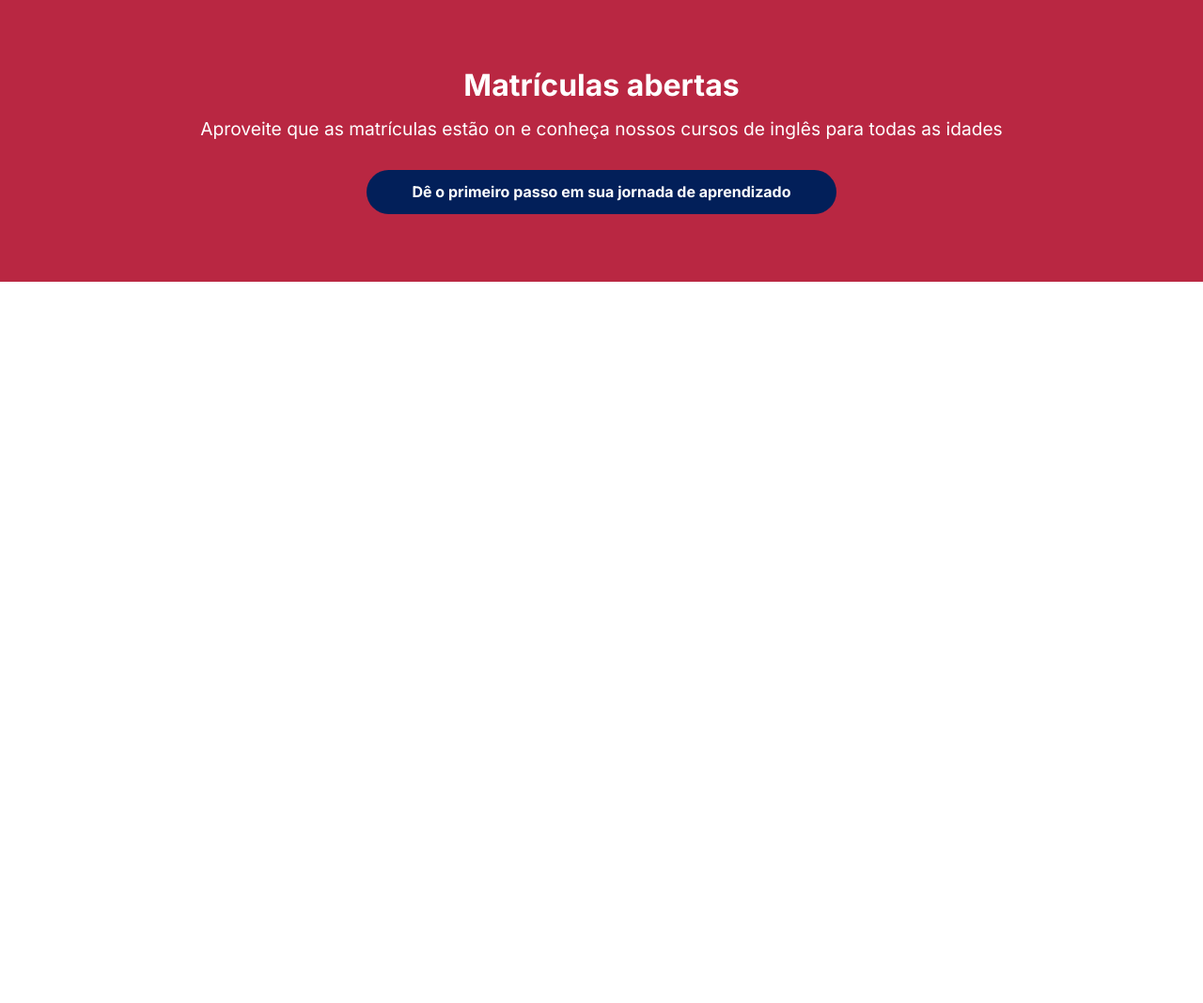
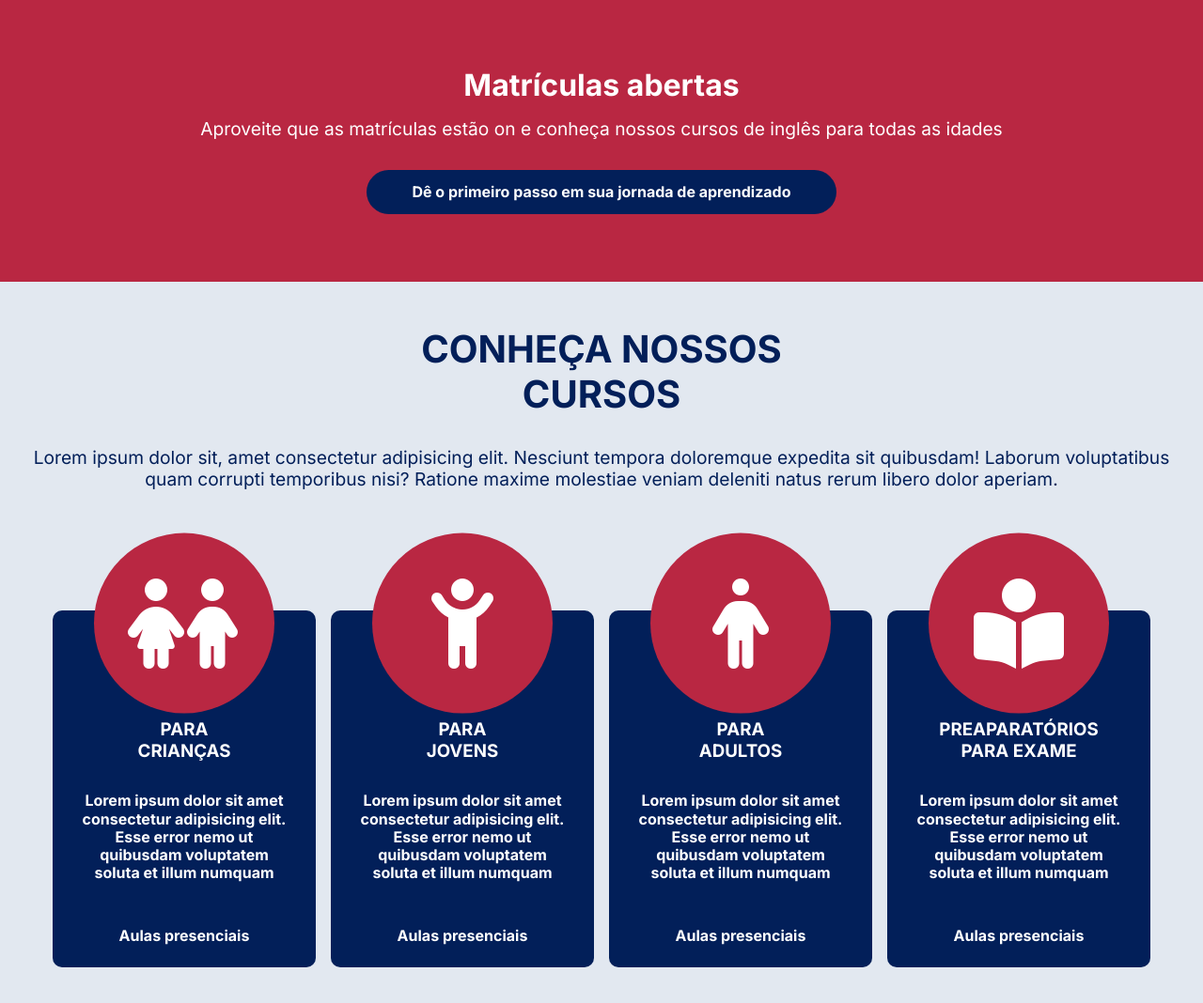
Before and after one commit to viitones/Infinity-web-page, a plain HTML site: page index.html in a window 1280 px wide. Shown: the part 2046-3114 px from the top of the page at 94% size. Before the commit the page ends 2346 px from the top, so only its background shows below. Drawn offline with Linux system fonts and the light colour scheme.

Commit message:
courses section

```diff
--- a/index.html
+++ b/index.html
@@ -8,7 +8,9 @@
   <meta name="viewport" content="width=device-width, initial-scale=1.0">
 
   <link rel="stylesheet" href="./styles/index.css">
+  <link rel="stylesheet" href="https://cdnjs.cloudflare.com/ajax/libs/font-awesome/6.6.0/css/all.min.css" integrity="sha512-Kc323vGBEqzTmouAECnVceyQqyqdsSiqLQISBL29aUW4U/M7pSPA/gEUZQqv1cwx4OnYxTxve5UMg5GT6L4JJg==" crossorigin="anonymous" referrerpolicy="no-referrer" />
   <link href="https://fonts.googleapis.com/css2?family=Inter:ital,opsz,wght@0,14..32,100..900;1,14..32,100..900&display=swap" rel="stylesheet">
+
 
   <title>Infinity Institute</title>
 </head>
@@ -102,5 +104,53 @@
       <a href="#">Dê o primeiro passo em sua jornada de aprendizado</a>
     </div>
   </section>
+
+  <section class="courses">
+    <div class="container">
+      <article>
+        <h2>CONHEÇA NOSSOS <br> CURSOS</h2>
+        <p>Lorem ipsum dolor sit, amet consectetur adipisicing elit. Nesciunt tempora doloremque expedita sit quibusdam! Laborum voluptatibus quam corrupti temporibus nisi? Ratione maxime molestiae veniam deleniti natus rerum libero dolor aperiam.</p>
+      </article>
+
+      <div class="cards">
+
+        <div class="card">
+          <div class="image">
+            <i class="fa-solid fa-children"></i>
+          </div>
+          <h3>PARA <br> CRIANÇAS</h3>
+          <p>Lorem ipsum dolor sit amet consectetur adipisicing elit. Esse error nemo ut quibusdam voluptatem soluta et illum numquam</p>
+          <p>Aulas presenciais</p>
+        </div>
+
+        <div class="card">
+          <div class="image">
+            <i class="fa-solid fa-child-reaching"></i>
+          </div>
+          <h3>PARA <br> JOVENS</h3>
+          <p>Lorem ipsum dolor sit amet consectetur adipisicing elit. Esse error nemo ut quibusdam voluptatem soluta et illum numquam</p>
+          <p>Aulas presenciais</p>
+        </div>
+
+        <div class="card">
+          <div class="image">
+            <i class="fa-solid fa-person"></i>
+          </div>
+          <h3>PARA <br> ADULTOS</h3>
+          <p>Lorem ipsum dolor sit amet consectetur adipisicing elit. Esse error nemo ut quibusdam voluptatem soluta et illum numquam</p>
+          <p>Aulas presenciais</p>
+        </div>
+
+        <div class="card">
+          <div class="image">
+            <i class="fa-solid fa-book-reader"></i>
+          </div>
+          <h3>PREAPARATÓRIOS <br> PARA EXAME</h3>
+          <p>Lorem ipsum dolor sit amet consectetur adipisicing elit. Esse error nemo ut quibusdam voluptatem soluta et illum numquam</p>
+          <p>Aulas presenciais</p>
+        </div>
+      </div>
+    </div>
+  </section>
 </body>
 </html>
--- /dev/null
+++ b/styles/courses.css
@@ -0,0 +1,95 @@
+.courses {
+  background-color: #E2E8F0;
+  padding-block: 3rem;
+}
+
+.courses .container {
+  display: flex;
+  flex-direction: column;
+  align-items: center;
+  justify-content: center;
+
+  margin-inline: auto;
+}
+
+.courses article {
+  text-align: center;
+  color: var(--blue);
+}
+
+.courses article h2 {
+  font-size: 2.5rem;
+  margin-bottom: 2rem;
+}
+
+.courses article p {
+  font-size: 1.2rem;
+  margin-bottom: 2rem;
+}
+
+
+/* cards */
+
+.cards {
+  display: flex;
+  flex-wrap: wrap;
+  align-items: center;
+  justify-content: center;
+}
+
+.image {
+  background-color: var(--red);
+  border-radius: 999px;
+
+  width: 12rem;
+  height: 12rem;
+
+  margin-top: -50%;
+  transform: translateY(30%);
+
+  display: flex;
+  align-items: center;
+  justify-content: center;
+}
+
+.image {
+  font-size: 6rem;
+}
+
+.card {
+  margin-top: 6rem;
+
+  text-align: center;
+  background-color: var(--blue);
+  max-width: 17.5rem;
+  padding-bottom: 1.5rem;
+
+  border-radius: 10px;
+
+  font-weight: 700;
+
+  display: flex;
+  flex-direction: column;
+  align-items: center;
+  justify-content: center;
+  gap: 2rem;
+}
+
+.card h3 {
+  margin-top: 2rem;
+}
+
+.card p {
+  width: 80%;
+}
+
+.card p + p {
+  margin-top: 1rem;
+}
+
+
+@media (width <= 400px) {
+  .courses article h2 {
+    font-size: 2rem;
+  }
+}
--- a/styles/index.css
+++ b/styles/index.css
@@ -2,3 +2,4 @@
 @import url("./header.css");
 @import url("./section-form.css");
 @import url("open.css");
+@import url("courses.css");
--- a/styles/open.css
+++ b/styles/open.css
@@ -8,6 +8,8 @@
   flex-direction: column;
   align-items: center;
   justify-content: center;
+
+  margin-inline: auto;
 }
 
 .open h2 {
@@ -20,6 +22,7 @@
 .open p {
   color: #ffffff;
   font-size: 1.2rem;
+  text-align: center;
 
   margin-bottom: 2rem;
 }
@@ -28,8 +31,12 @@
   color: #ffffff;
   font-weight: bold;
   text-decoration: none;
+  text-align: center;
+
   background-color: var(--blue);
+
   padding: 0.875rem 3rem;
   border-radius: 999rem;
+
   transition: background-color 0.3s ease;
 }
```
